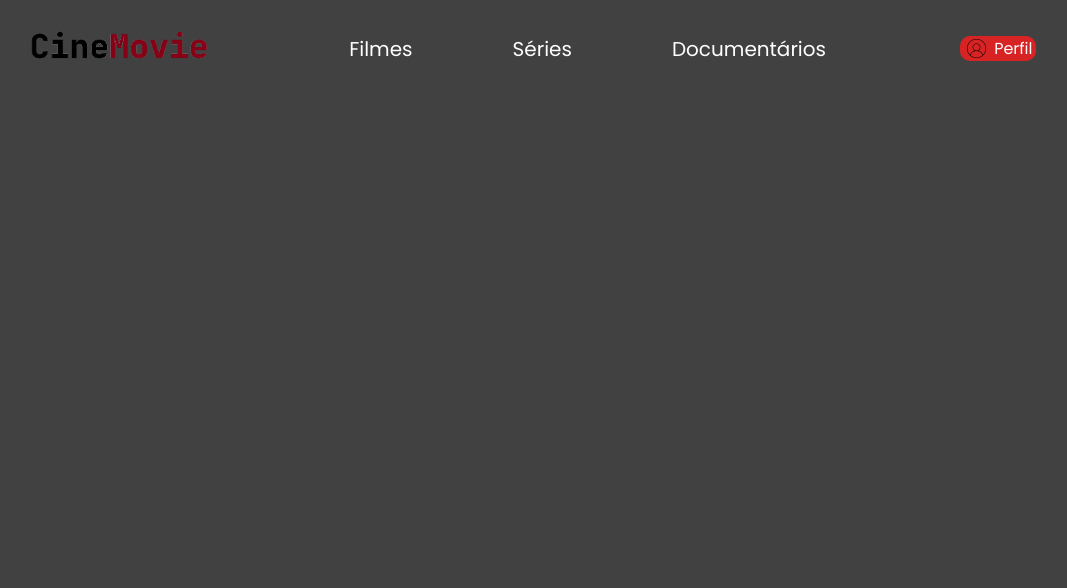
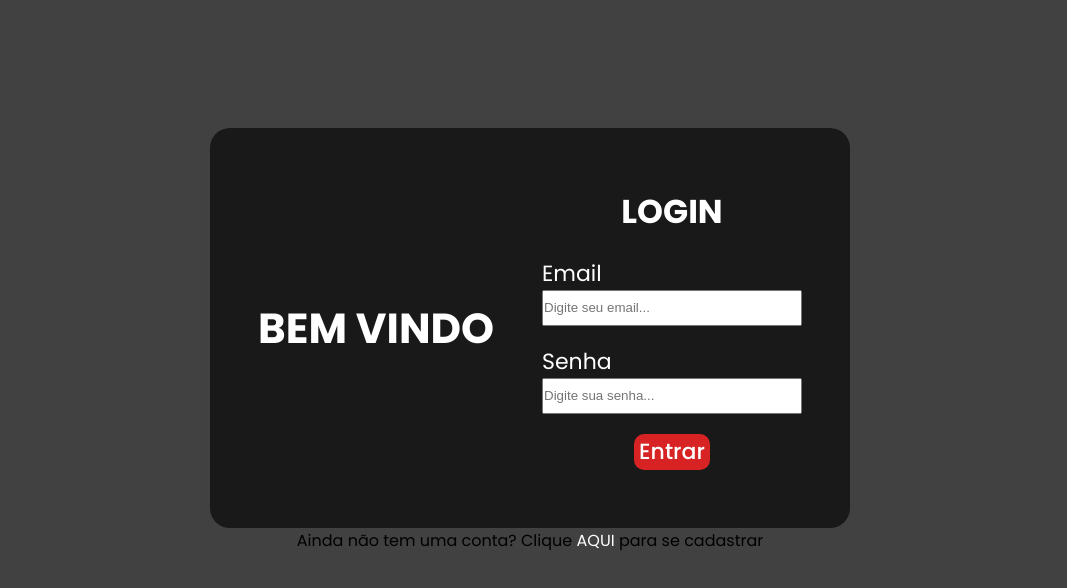
Before and after one commit to leviutima/CineMovie, a React (Vite) app: page / in a window 1280 px wide. Shown: the top 588 px of the page, without its empty margins (110-1177 px from the left). Built offline with nearby package versions, Linux system fonts and the light colour scheme.

Commit message:
adicionando pagina de login

```diff
--- a/src/components/Botao/Botao.styled.ts
+++ b/src/components/Botao/Botao.styled.ts
@@ -7,10 +7,14 @@ export const BotaoStyle = styled.div `
     gap: 5px;
 
     width: 6vw;
+    height: 4.5vh;
     border-radius: 10px;
 
     background-color: var(--vermelho);
     color: var(--branco);
+    font-weight: 500;
+
+
 `
 
 export const ImgProfile = styled.img`
--- a/src/components/Botao/Botao.tsx
+++ b/src/components/Botao/Botao.tsx
@@ -1,7 +1,6 @@
 import React from "react"
-import { BotaoStyle, ImgProfile } from "./Botao.styled";
-import { LinkStyle } from "../GlobalStyle/GlobalStyle";
-import user from '../../assets/images/userNoPhoto.png'
+import { BotaoStyle } from "./Botao.styled";
+import { LinkStyleButton } from "../GlobalStyle/GlobalStyle";
 
 interface propsButton {
     children?: React.ReactNode;
@@ -11,12 +10,11 @@ interface propsButton {
 const Botao = ({children, path}: propsButton) => {
     return(
         <>
-        <LinkStyle to={path}>
+        <LinkStyleButton to={path}>
             <BotaoStyle>
-                <ImgProfile src={user}></ImgProfile>
                 <span>{children}</span>
             </BotaoStyle>
-        </LinkStyle>
+        </LinkStyleButton>
         </>
     )
 }
--- a/src/components/Cabecalho/Cabecalho.styled.ts
+++ b/src/components/Cabecalho/Cabecalho.styled.ts
@@ -1,7 +1,7 @@
 import styled from "styled-components";
 
 export const HeaderStyle = styled.header `
-    margin-top: 2%;
+    margin-top: 1%;
 `
 
 export const ContainerNav = styled.nav `
--- a/src/components/Cabecalho/Cabecalho.tsx
+++ b/src/components/Cabecalho/Cabecalho.tsx
@@ -9,7 +9,7 @@ const Cabecalho = () => {
         <>
         <HeaderStyle>
             <ContainerNav>
-                <LinkStyle to='*'>
+                <LinkStyle to='/Home'>
                     <ImgLogo src={logo}></ImgLogo>
                 </LinkStyle>
                 <Menu/>
--- a/src/components/GlobalStyle/GlobalStyle.ts
+++ b/src/components/GlobalStyle/GlobalStyle.ts
@@ -5,7 +5,31 @@ interface propsGlobalCss {
     to: string;
 }
 
-export const LinkStyle = styled(Link) <propsGlobalCss>`
+export const LinkStyle = styled(Link)<propsGlobalCss> `
     text-decoration: none;
     color: var(--branco);
 `
+
+export const LinkStyleButton = styled(Link) <propsGlobalCss>`
+    text-decoration: none;
+    color: var(--branco);
+    & :hover {
+        background-color: #750E21;
+    }
+`
+
+export const InputStyle = styled.input `
+    width: 20vw;
+    height: 4vh;
+`
+
+export const InputContainer = styled.label`
+    display: flex;
+    flex-direction: column;
+`
+
+export const FormContainer = styled.form `
+    display: grid;
+    color: var(--branco);
+    gap: 19px;
+`
--- /dev/null
+++ b/src/pages/CadastroPage/CadastroPage.tsx
@@ -0,0 +1,9 @@
+const CadastroPage = () => {
+    return(
+        <>
+
+        </>
+    )
+}
+
+export default CadastroPage
--- a/src/pages/Home/Home.tsx
+++ b/src/pages/Home/Home.tsx
@@ -0,0 +1,11 @@
+import Cabecalho from "../../components/Cabecalho/Cabecalho"
+
+const Home = () => {
+    return(
+        <>
+            <Cabecalho/>
+        </>
+    )
+}
+
+export default Home
--- /dev/null
+++ b/src/pages/LoginPage/LoginPage.styled.ts
@@ -0,0 +1,40 @@
+import styled from "styled-components";
+
+export const SectionLogin = styled.section `
+    display: flex;
+    align-items: center;
+    justify-content: center;
+    flex-direction: column;
+
+    margin: 10%;
+`
+
+export const CardLogin = styled.div`
+    display: flex;
+    align-items: center;
+    justify-content: space-evenly;
+
+    width: 50vw;
+    height: 50vh;
+
+    background-color: #191919;
+    border-radius: 20px;
+    color: var(--branco);
+    font-size: 22px;
+`
+
+export const TextDiv = styled.div `
+    color: var(--branco);
+
+    & h2 {
+        font-size: 42px;
+    }
+
+`
+
+export const CardForm = styled.div `
+    display: flex;
+    flex-direction: column;
+    align-items: center;
+    gap: 20px;
+`
--- /dev/null
+++ b/src/pages/LoginPage/LoginPage.tsx
@@ -0,0 +1,35 @@
+import Botao from "../../components/Botao/Botao"
+import { InputContainer, InputStyle, FormContainer, LinkStyleButton } from "../../components/GlobalStyle/GlobalStyle"
+import { CardForm, CardLogin, SectionLogin, TextDiv } from "./LoginPage.styled"
+
+const LoginPage = () => {
+    return(
+        <>
+        <SectionLogin>
+            <CardLogin>
+                <TextDiv>
+                    <h2>BEM VINDO</h2>
+                </TextDiv>
+                <CardForm>
+                    <h2>LOGIN</h2>
+                    <FormContainer>
+
+                        <InputContainer>
+                            <span>Email</span>
+                            <InputStyle type="email" placeholder="Digite seu email..."></InputStyle>
+                        </InputContainer>
+                        <InputContainer>
+                            <span>Senha</span>
+                            <InputStyle type="password" placeholder="Digite sua senha..."></InputStyle>
+                        </InputContainer>
+                    </FormContainer>
+                    <Botao path="/Home">Entrar</Botao>
+                </CardForm>
+            </CardLogin>
+            <span>Ainda não tem uma conta? Clique <LinkStyleButton to="/Cadastro">AQUI</LinkStyleButton> para se cadastrar</span>
+        </SectionLogin>
+        </>
+    )
+}
+
+export default LoginPage
--- a/src/router/Router.tsx
+++ b/src/router/Router.tsx
@@ -1,16 +1,19 @@
 
-import { BrowserRouter, Routes } from 'react-router-dom'
+import { BrowserRouter, Route, Routes } from 'react-router-dom'
 import './Router.css'
-import Cabecalho from '../components/Cabecalho/Cabecalho'
+import Home from '../pages/Home/Home'
+import LoginPage from '../pages/LoginPage/LoginPage'
+import CadastroPage from '../pages/CadastroPage/CadastroPage'
 
 function App() {
 
   return (
     <>
     <BrowserRouter>
-    <Cabecalho/>
         <Routes>
-
+            <Route path='/' element={ <LoginPage/> }/>
+            <Route path='/Cadastro' element= { <CadastroPage/> }/>
+            <Route path='/Home' element={ <Home/> }/>
         </Routes>
     </BrowserRouter>
     </>
```
Also changed, not shown: src/layout/LayoutHeader.tsx (added, +11 -0 lines).
